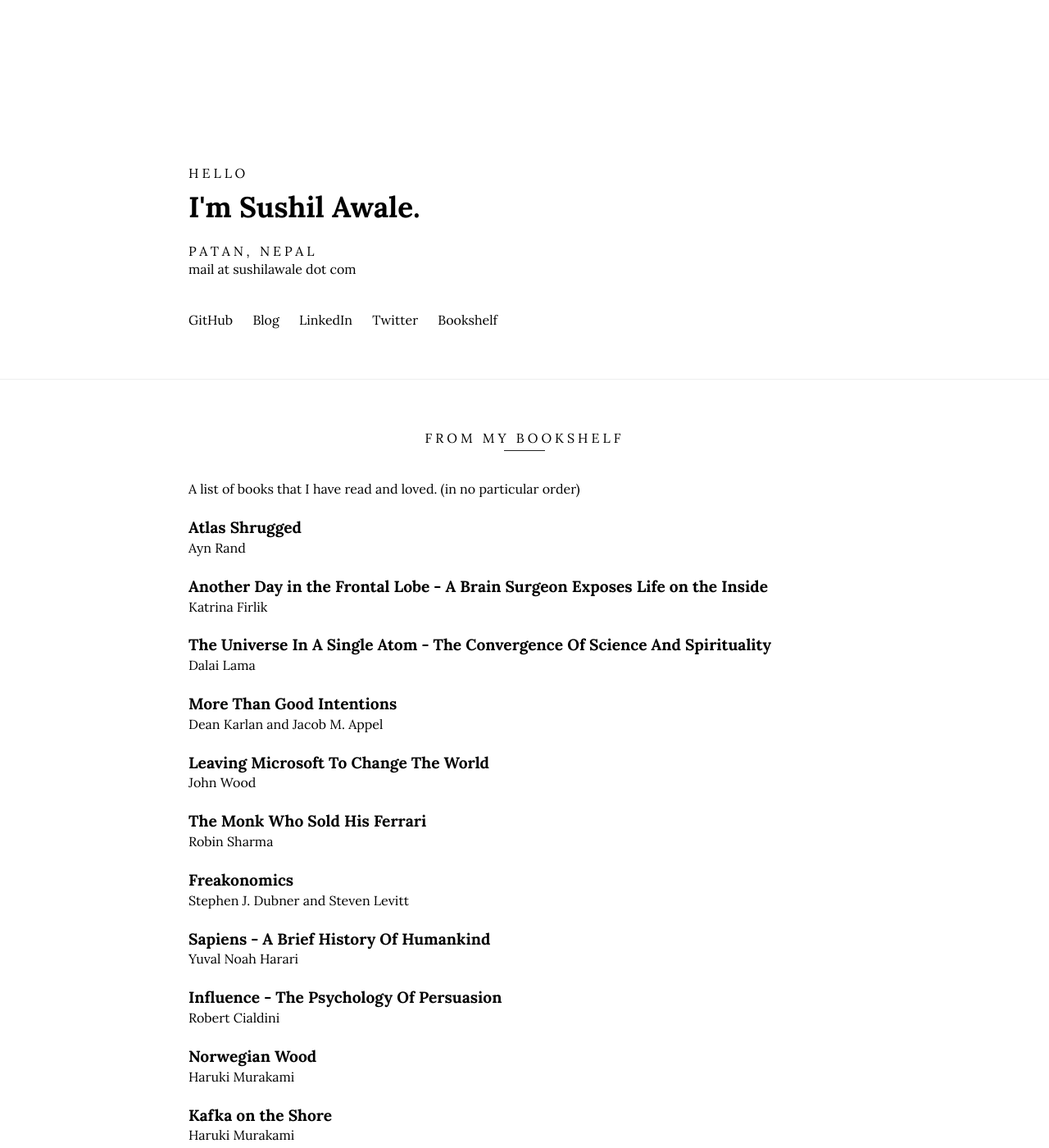
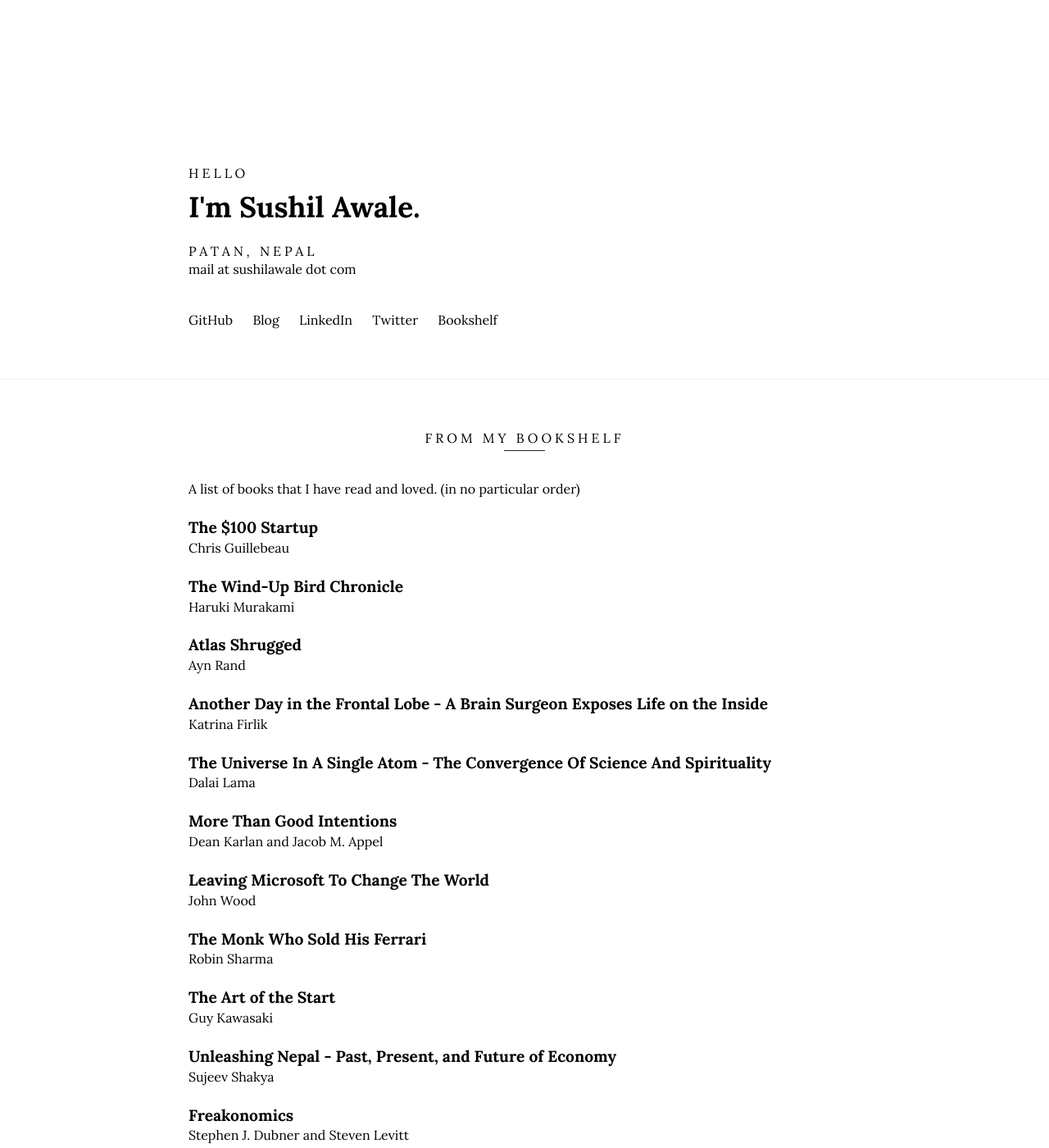
Before and after one commit to awalesushil/awalesushil.github.io, a Jekyll site: the page built from books.html, in a window 1280 px wide and 1400 px high. Shown: the whole window at 82% size. Built offline with Jekyll 4.4.1, drawn with Linux system fonts in a browser that asks for light colours.

Commit message:
Updated book list

```diff
--- a/_data/books.yml
+++ b/_data/books.yml
@@ -1,3 +1,7 @@
+- title: The $100 Startup
+  author: Chris Guillebeau
+- title: The Wind-Up Bird Chronicle
+  author: Haruki Murakami
 - title: Atlas Shrugged
   author: Ayn Rand
 - title: Another Day in the Frontal Lobe - A Brain Surgeon Exposes Life on the Inside
@@ -10,6 +14,10 @@
   author: John Wood
 - title: The Monk Who Sold His Ferrari
   author: Robin Sharma
+- title: The Art of the Start
+  author: Guy Kawasaki
+- title: Unleashing Nepal - Past, Present, and Future of Economy
+  author: Sujeev Shakya
 - title: Freakonomics
   author: Stephen J. Dubner and Steven Levitt
 - title: Sapiens - A Brief History Of Humankind
```
Also changed, not shown: Gemfile.lock.
